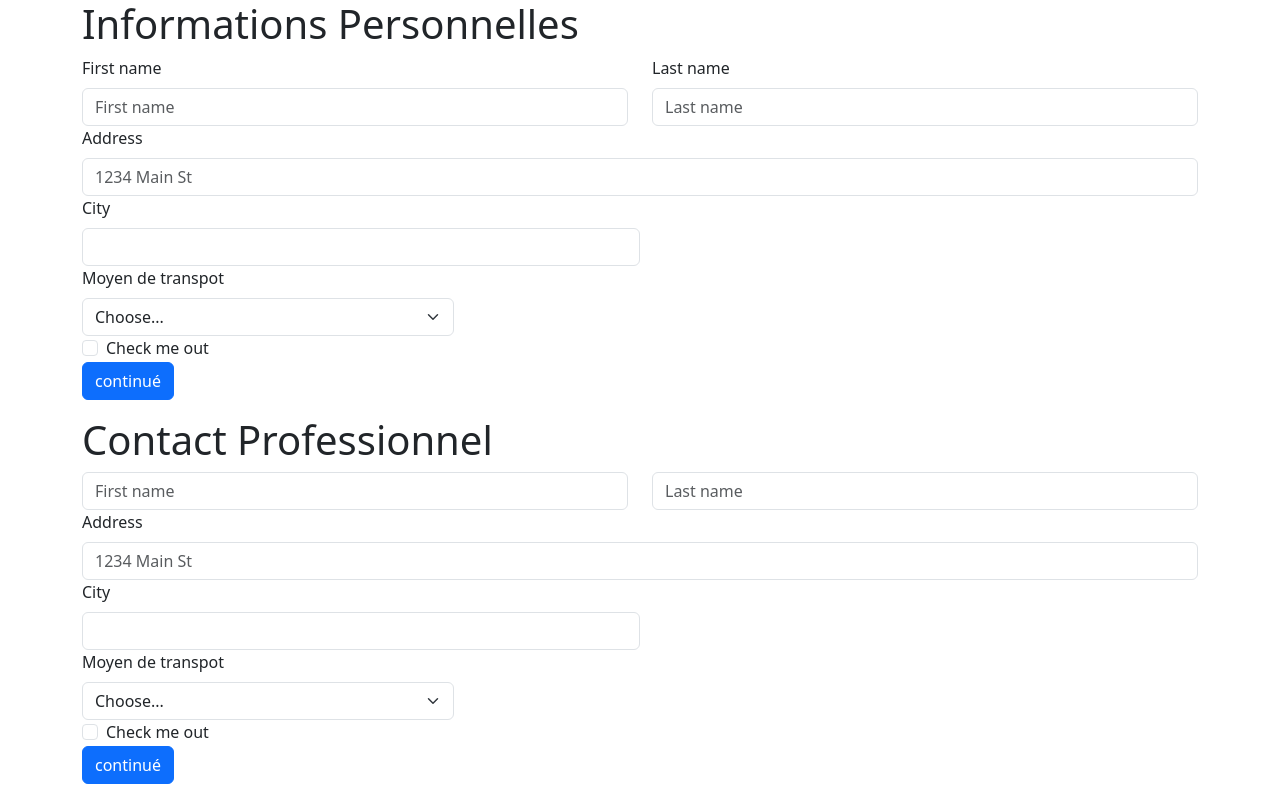
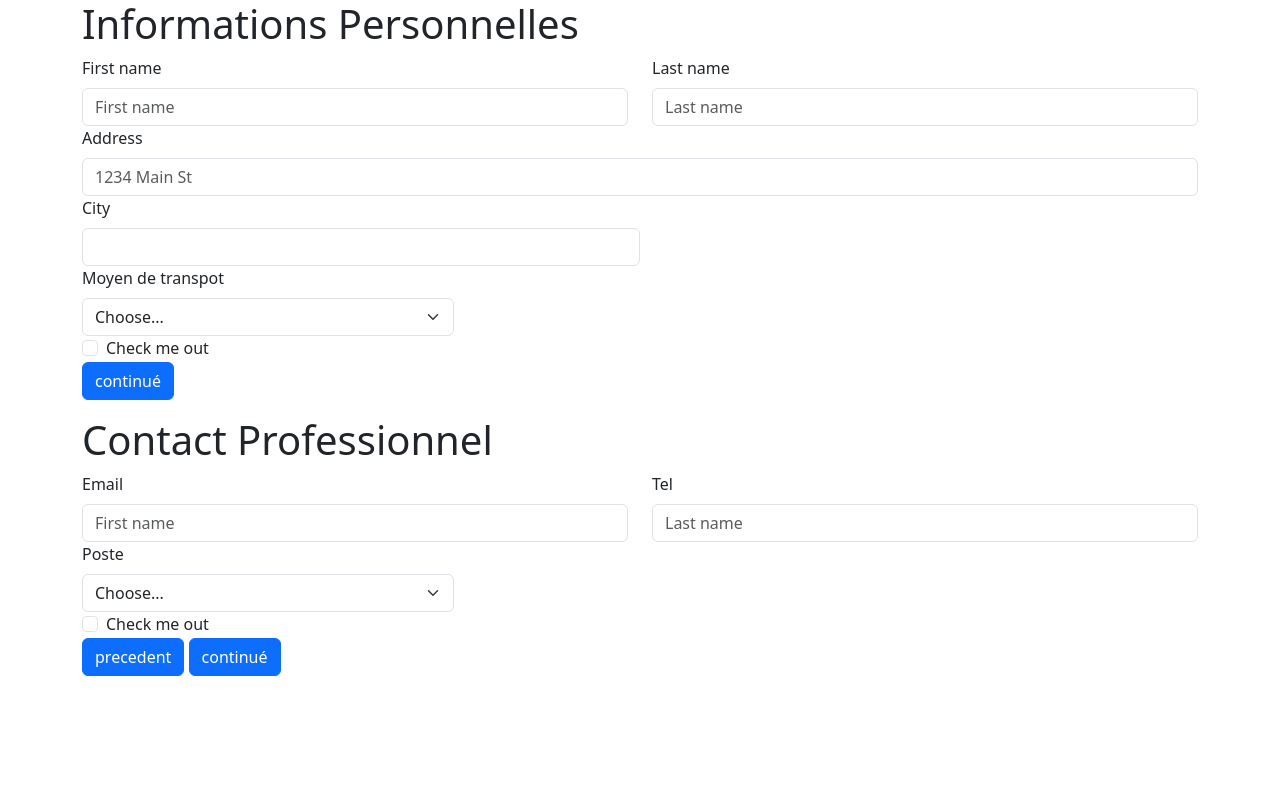
Before and after one commit to Abdo-esse/Formulaire-d-valuation-des-Employ-s, a plain HTML site: page index.html in a window 1280 px wide. Drawn offline with nearby package versions, Linux system fonts and the light colour scheme.

Commit message:
J'ai termine  la section des informatin professionnelle

```diff
--- a/index.html
+++ b/index.html
@@ -61,22 +61,16 @@
     <h1>Contact Professionnel</h1>
     <div class="row">
         <div class="col">
-          <input type="text" class="form-control" placeholder="First name" aria-label="First name" required>
+            <label for="inputEmail" class="form-label">Email</label>
+          <input type="email" class="form-control" placeholder="First name" id="inputEmail" aria-label="First name" required>
         </div>
         <div class="col">
-          <input type="text" class="form-control" placeholder="Last name" aria-label="Last name" required>
+            <label for="inputTel" class="form-label">Tel</label>
+          <input type="tel" class="form-control" id="inputTel" placeholder="Last name" aria-label="Last name" required>
         </div>
       </div>
-    <div class="col-12">
-      <label for="inputAddress" class="form-label">Address</label>
-      <input type="text" class="form-control" id="inputAddress" placeholder="1234 Main St" required>
-    </div>
-    <div class="col-md-6">
-      <label for="inputCity" class="form-label">City</label>
-      <input type="text" class="form-control" id="inputCity" required>
-    </div>
     <div class="col-md-4">
-      <label for="inputState" class="form-label">Moyen de transpot</label>
+      <label for="inputState" class="form-label">Poste</label>
       <select id="inputState" class="form-select" required>
         <option selected>Choose...</option>
         <option>...</option>
@@ -94,6 +88,7 @@
       </div>
     </div>
     <div class="col-12">
+      <button type="button" class="btn btn-primary">precedent</button>
       <button type="button" class="btn btn-primary">continué</button>
 
     </div>
```
